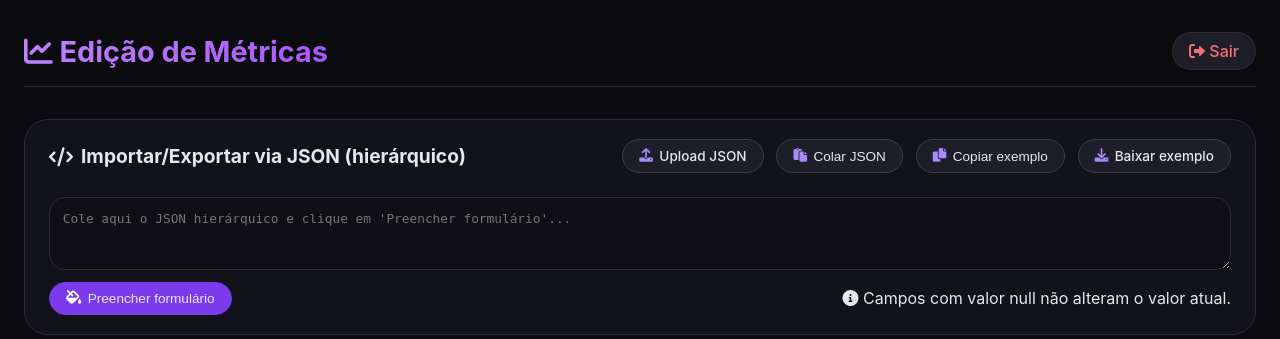
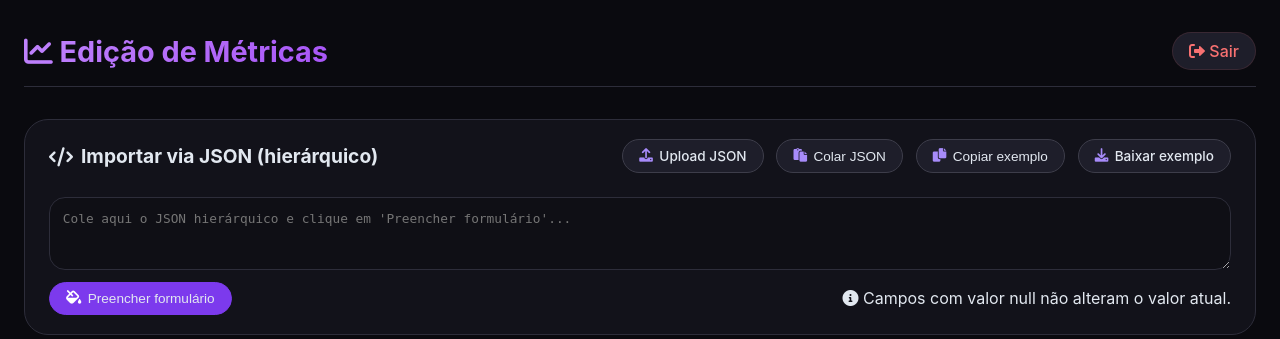
Before and after one commit to GTazz/Content-Creator-Personal-Website, a Flask app: template app/templates/admin/admin_metricas.html in a window 1280 px wide. Shown: the top 339 px of the page. Run offline with Flask 3, Linux system fonts and the light colour scheme; the template is opened without the code that fills it, so the values that code supplies are empty.

Commit message:
Fix typo

```diff
--- a/app/templates/admin/admin_metricas.html
+++ b/app/templates/admin/admin_metricas.html
@@ -8,9 +8,6 @@
   <link rel="stylesheet" href="https://cdnjs.cloudflare.com/ajax/libs/font-awesome/6.0.0-beta3/css/all.min.css">
   <link rel="stylesheet" href="{{ url_for('static', filename='css/admin_style.css') }}">
 </head>
-{% if db_error %}
-{% include 'layouts/db_error.html' %}
-{% else %}
 <body>
   <div class="admin-container">
     <div class="admin-header">
@@ -21,7 +18,7 @@
     <!-- Ferramentas JSON -->
     <div class="json-tools">
       <div class="json-header">
-        <h3><i class="fas fa-code"></i> Importar/Exportar via JSON (hierárquico)</h3>
+        <h3><i class="fas fa-code"></i> Importar via JSON (hierárquico)</h3>
         <div class="json-buttons">
           <label class="json-btn" for="uploadJsonInput"><i class="fas fa-upload"></i> Upload JSON</label>
           <input type="file" id="uploadJsonInput" accept="application/json" style="display: none;">
@@ -238,7 +235,6 @@
   </div>
 
 </body>
-{% endif %}
 </html>
 
 <script src="{{ url_for('static', filename='js/admin_script.js') }}"></script>
```
Also changed, not shown: 1 other file.
